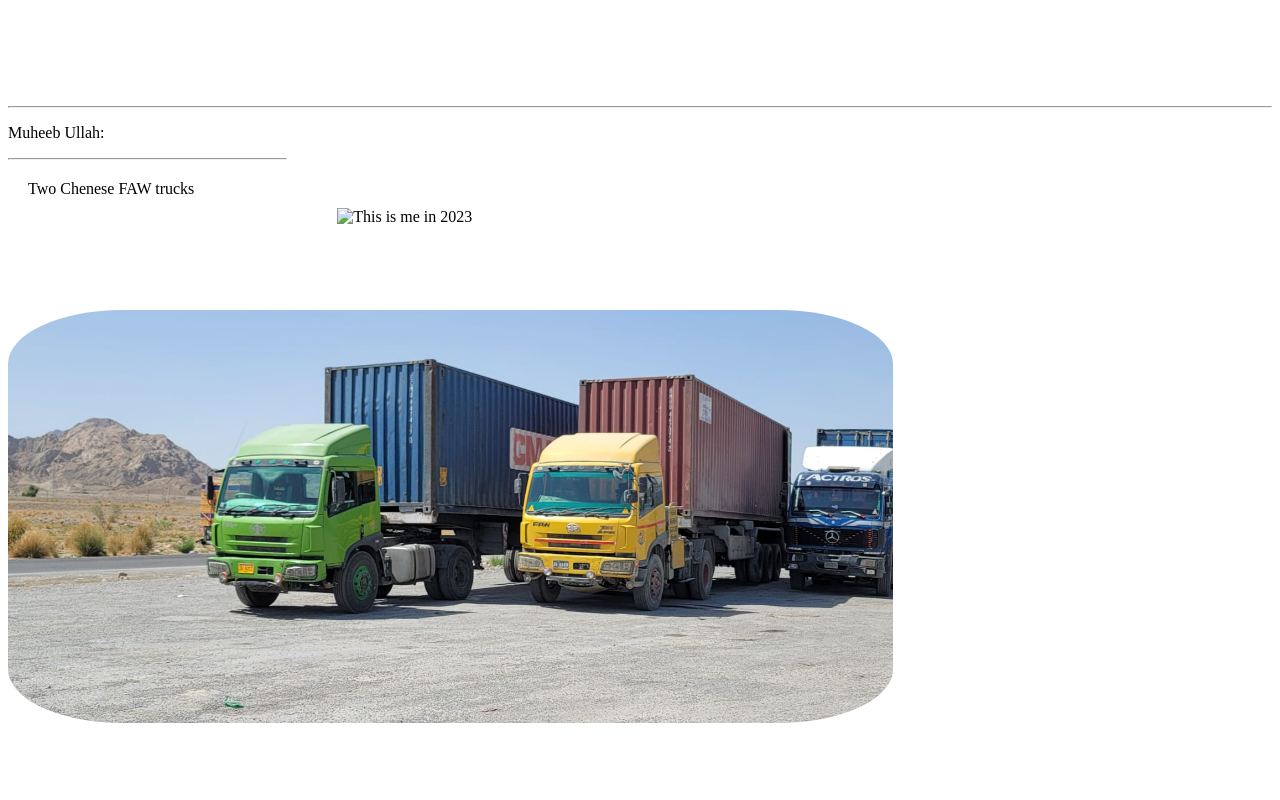
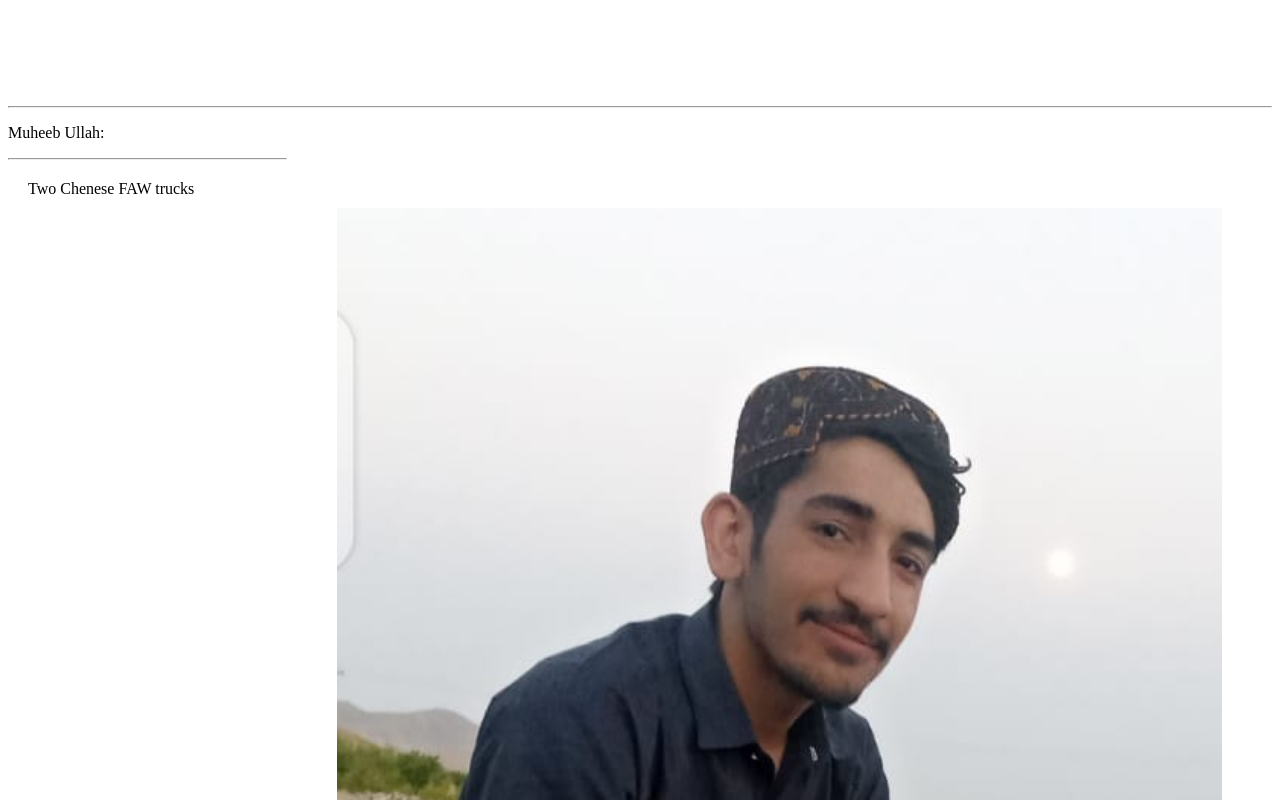
Before and after one commit to MuheebUllahNaikzad/updated_website, a plain HTML site: page images.html in a window 1280 px wide. Shown: the top 800 px of the page. Drawn offline with Linux system fonts and the light colour scheme.

Commit message:
Update images.html

```diff
--- a/images.html
+++ b/images.html
@@ -32,7 +32,7 @@
     <p style="margin-right: 45px">Muheeb Ullah:</p>
     <img
       class="me"
-      src=101.jpg"
+      src="101.jpg"
       alt="This is me in 2023"
       style="margin-bottom: 34px"
     />
```
